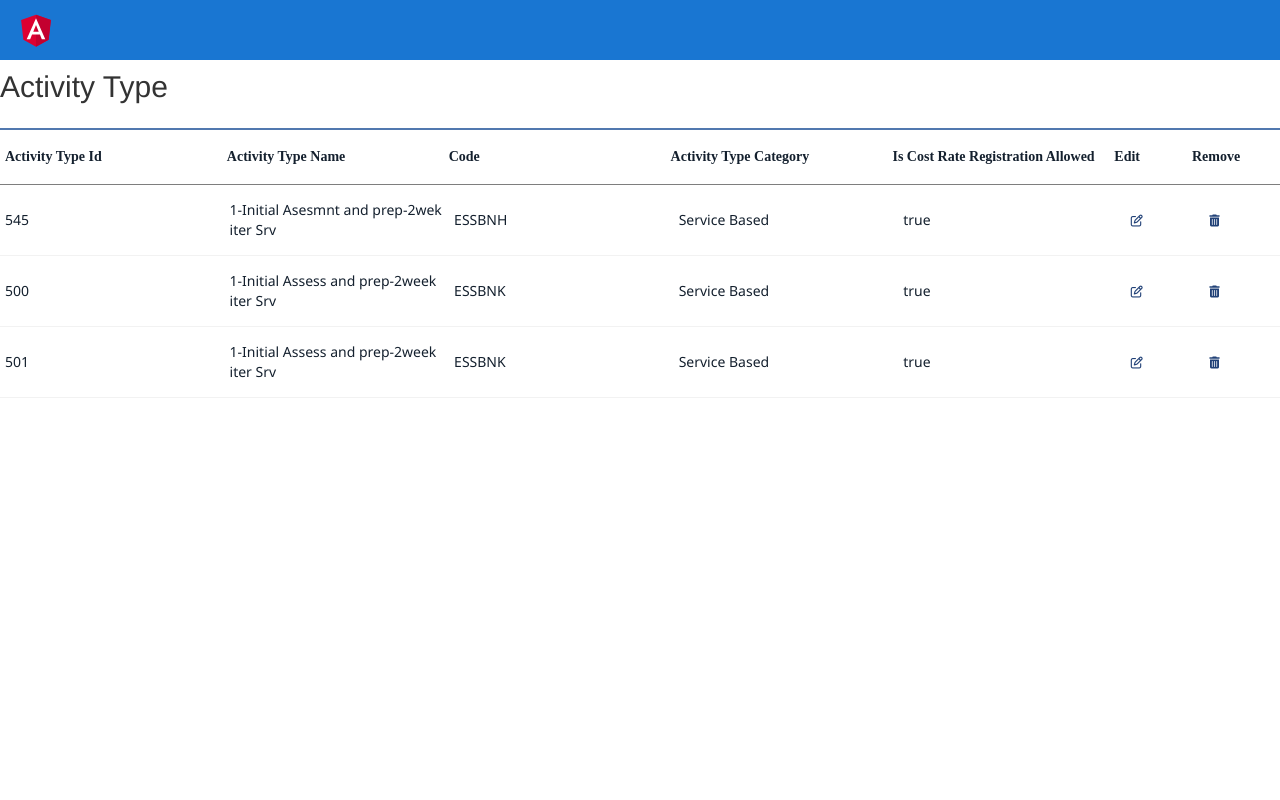
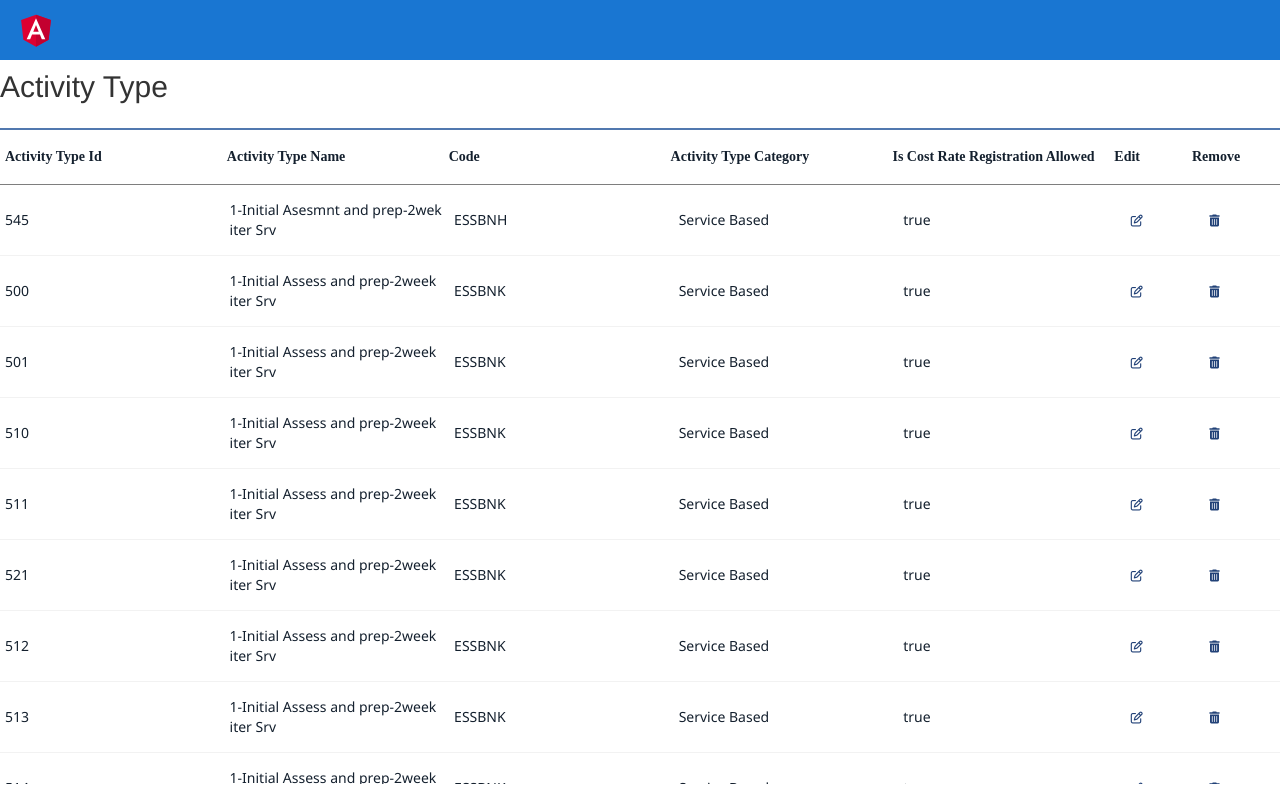
Before and after one commit to mallikarjunamaddi/grid-poc, an Angular app: page /activitytype in a window 1280 px wide. Built offline with nearby package versions, Linux system fonts and the light colour scheme.

Commit message:
Added couple of rows.

```diff
--- a/src/app/activity-type/activity-type.component.ts
+++ b/src/app/activity-type/activity-type.component.ts
@@ -21,7 +21,13 @@ export class ActivityTypeComponent implements OnInit {
       Rows: [
         { Id: 545, Value: '1-Initial Asesmnt and prep-2wek iter Srv', Code: 'ESSBNH', ActivityTypeCategoryName: 'Service Based', IsCostRateRegistrationAllowed: true },
         { Id: 500, Value: '1-Initial Assess and prep-2week iter Srv', Code: 'ESSBNK', ActivityTypeCategoryName: 'Service Based', IsCostRateRegistrationAllowed: true },
-        { Id: 501, Value: '1-Initial Assess and prep-2week iter Srv', Code: 'ESSBNK', ActivityTypeCategoryName: 'Service Based', IsCostRateRegistrationAllowed: true }
+        { Id: 501, Value: '1-Initial Assess and prep-2week iter Srv', Code: 'ESSBNK', ActivityTypeCategoryName: 'Service Based', IsCostRateRegistrationAllowed: true },
+        { Id: 510, Value: '1-Initial Assess and prep-2week iter Srv', Code: 'ESSBNK', ActivityTypeCategoryName: 'Service Based', IsCostRateRegistrationAllowed: true },
+        { Id: 511, Value: '1-Initial Assess and prep-2week iter Srv', Code: 'ESSBNK', ActivityTypeCategoryName: 'Service Based', IsCostRateRegistrationAllowed: true },
+        { Id: 521, Value: '1-Initial Assess and prep-2week iter Srv', Code: 'ESSBNK', ActivityTypeCategoryName: 'Service Based', IsCostRateRegistrationAllowed: true },
+        { Id: 512, Value: '1-Initial Assess and prep-2week iter Srv', Code: 'ESSBNK', ActivityTypeCategoryName: 'Service Based', IsCostRateRegistrationAllowed: true },
+        { Id: 513, Value: '1-Initial Assess and prep-2week iter Srv', Code: 'ESSBNK', ActivityTypeCategoryName: 'Service Based', IsCostRateRegistrationAllowed: true },
+        { Id: 514, Value: '1-Initial Assess and prep-2week iter Srv', Code: 'ESSBNK', ActivityTypeCategoryName: 'Service Based', IsCostRateRegistrationAllowed: true },
       ],
       Columns: [
         { PropertyName: 'Id', Title: 'Activity Type Id', Class: 'codeCol' },
```
